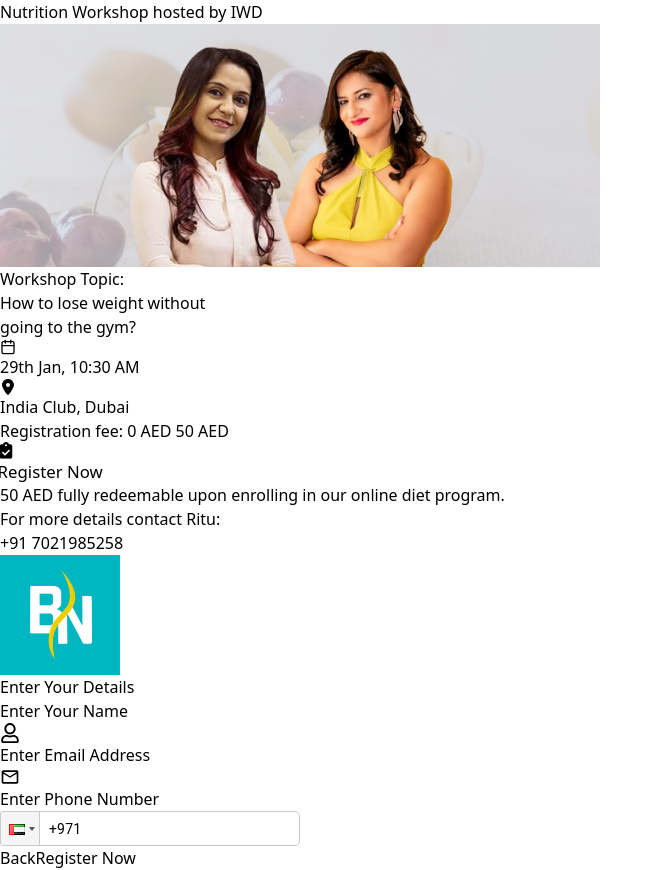
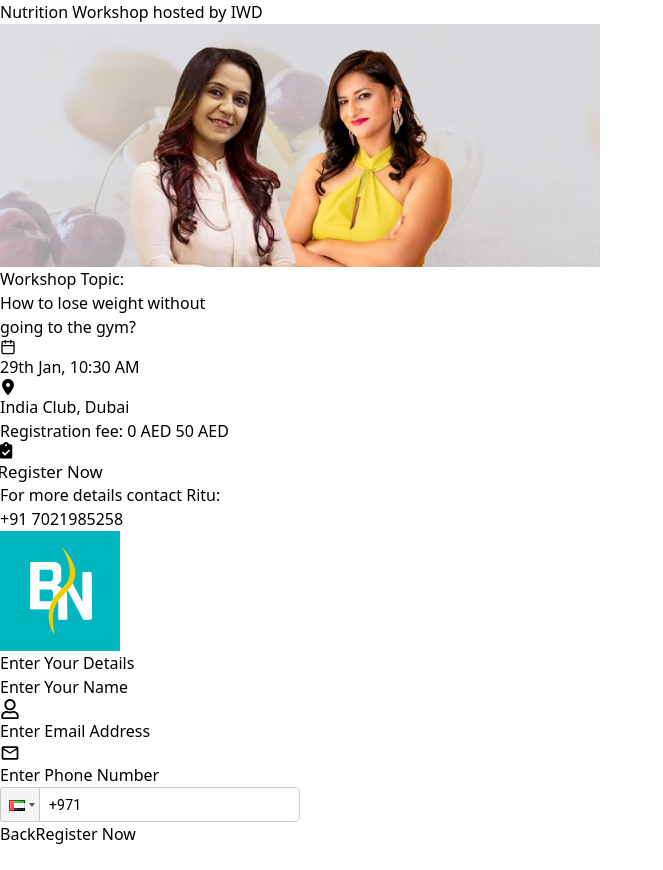
Before and after one commit to balancenutri/dubai-free-workshop, a React (Vite) app: page / in a window 1280 px wide. Shown: the whole page, without its empty margins (0-663 px from the left). After the commit the page ends 846 px from the top, so only its background shows below. Built offline with nearby package versions, Linux system fonts and the light colour scheme; no server answers.

Commit message:
remove the payment details from the card

```diff
--- a/src/components/Workshop.jsx
+++ b/src/components/Workshop.jsx
@@ -72,12 +72,6 @@
         </button>
       </div>
       </div>
-      <div>
-        <p className="text-sm font-regular bg-orange-50 p-2 text-black text-center rounded-lg shadow-lg">
-          <span className="font-bold">50 AED </span>fully redeemable upon
-          enrolling in our online diet program.
-        </p>
-      </div>
       <p className="font-medium mt-2 text-black text-center">
         For more details contact Ritu:
       </p>
```
